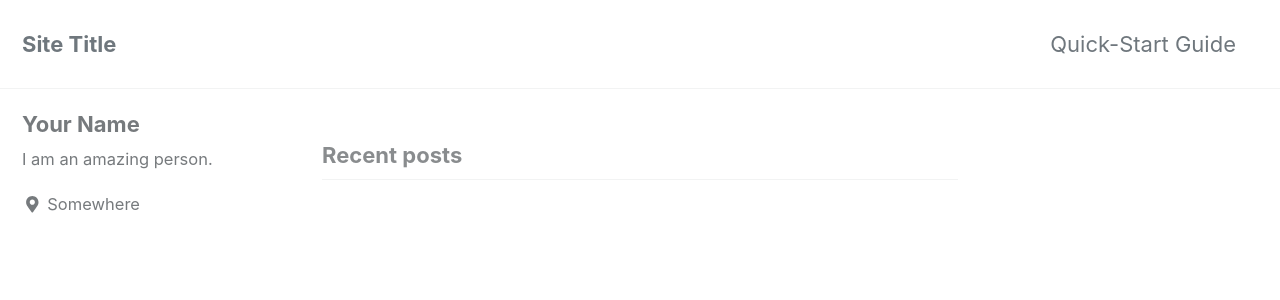
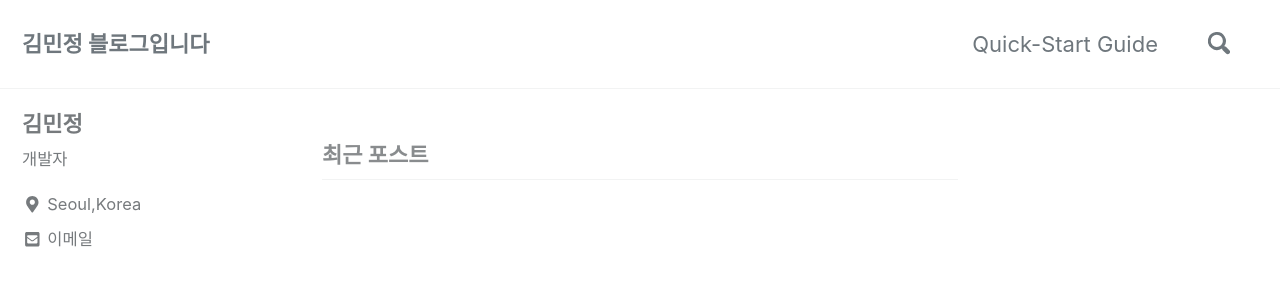
Before and after one commit to mayzation/mayzation.github.io, a Jekyll site: the page built from index.html, in a window 1280 px wide and 900 px high. Shown: the top 300 px of the window. Built offline with Jekyll 4.4.1, drawn with Linux system fonts in a browser that asks for light colours; cached includes are drawn as plain includes; nearby versions of some CDN libraries; the list of posts is cut into pages by our own code; some of the changed text lies outside the part shown.

Commit message:
기본 세팅

```diff
--- a/_config.yml
+++ b/_config.yml
@@ -15,14 +15,14 @@
 minimal_mistakes_skin    : "default" # "air", "aqua", "contrast", "dark", "dirt", "neon", "mint", "plum", "sunrise"
 
 # Site Settings
-locale                   : "en-US"
-title                    : "Site Title"
+locale                   : "ko" #target nation
+title                    : "김민정 블로그입니다" #gihub.io title
 title_separator          : "-"
-name                     : "Your Name"
-description              : "An amazing website."
-url                      : # the base hostname & protocol for your site e.g. "https://mmistakes.github.io"
+name                     : "김민정" #gihub.io name
+description              : "minjeong." #gihub.io description
+url                      : "https://mayzation.github.io" # the base hostname & protocol for your site e.g. "https://mmistakes.github.io"
 baseurl                  : # the subpath of your site, e.g. "/blog"
-repository               : # GitHub username/repo-name e.g. "mmistakes/minimal-mistakes"
+repository               : "mayzation/mayzation.github.io" # GitHub username/repo-name e.g. "mmistakes/minimal-mistakes"
 teaser                   : # path of fallback teaser image, e.g. "/assets/images/500x300.png"
 logo                     : # path of logo image to display in the masthead, e.g. "/assets/images/88x88.png"
 masthead_title           : # overrides the website title displayed in the masthead, use " " for no title
@@ -64,8 +64,8 @@ reCaptcha:
   secret                 :
 atom_feed:
   path                   : # blank (default) uses feed.xml
-search                   : # true, false (default)
-search_full_content      : # true, false (default)
+search                   : true # true, false (default)
+search_full_content      : false # true, false (default)
 search_provider          : # lunr (default), algolia, google
 algolia:
   application_id         : # YOUR_APPLICATION_ID
@@ -106,11 +106,11 @@ analytics:
 
 # Site Author
 author:
-  name             : "Your Name"
+  name             : "김민정"
   avatar           : # path of avatar image, e.g. "/assets/images/bio-photo.jpg"
-  bio              : "I am an amazing person."
-  location         : "Somewhere"
-  email            :
+  bio              : "개발자"
+  location         : "Seoul,Korea"
+  email            : "mayzation@gmail.com"
   links:
     - label: "Email"
       icon: "fas fa-fw fa-envelope-square"
```
